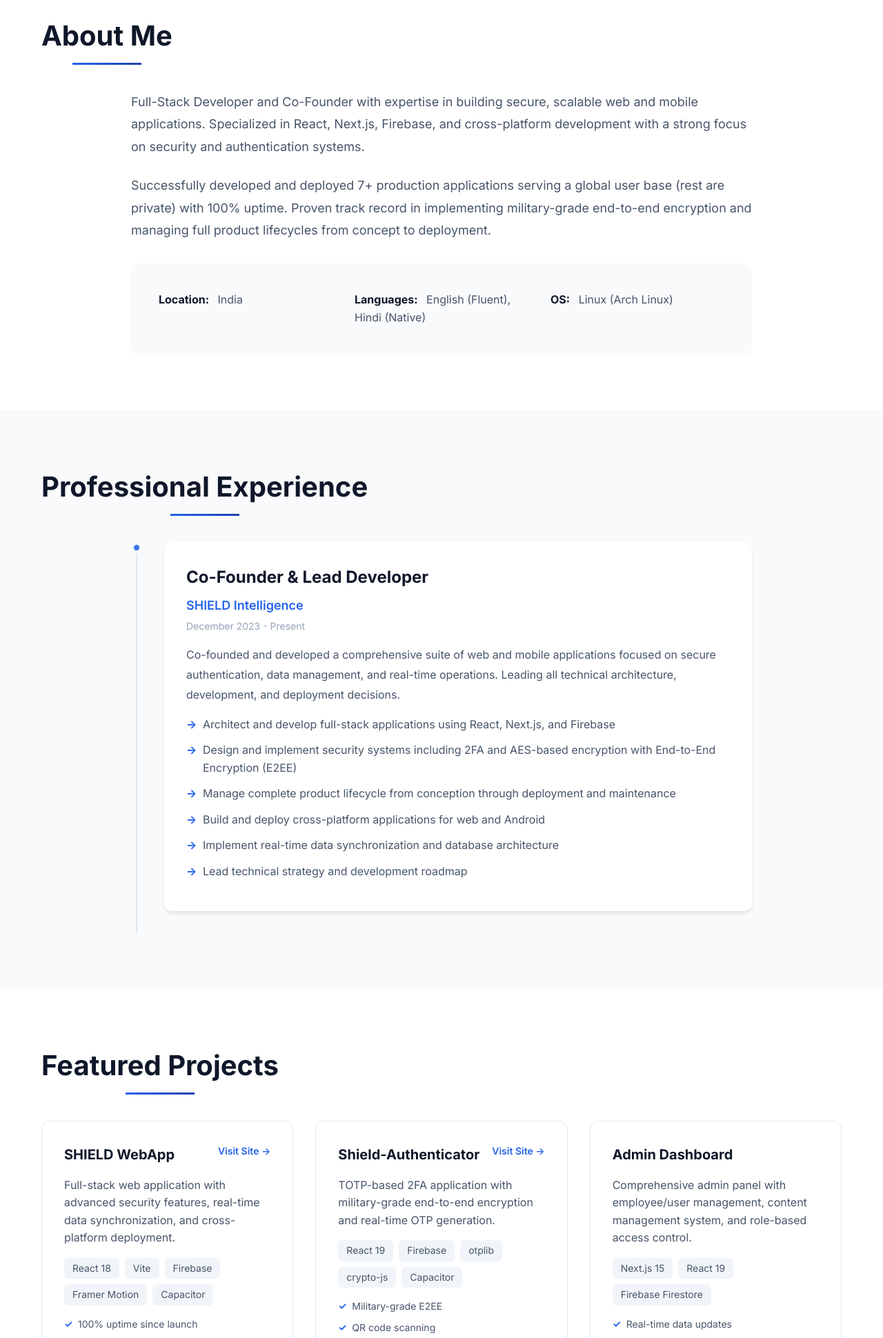
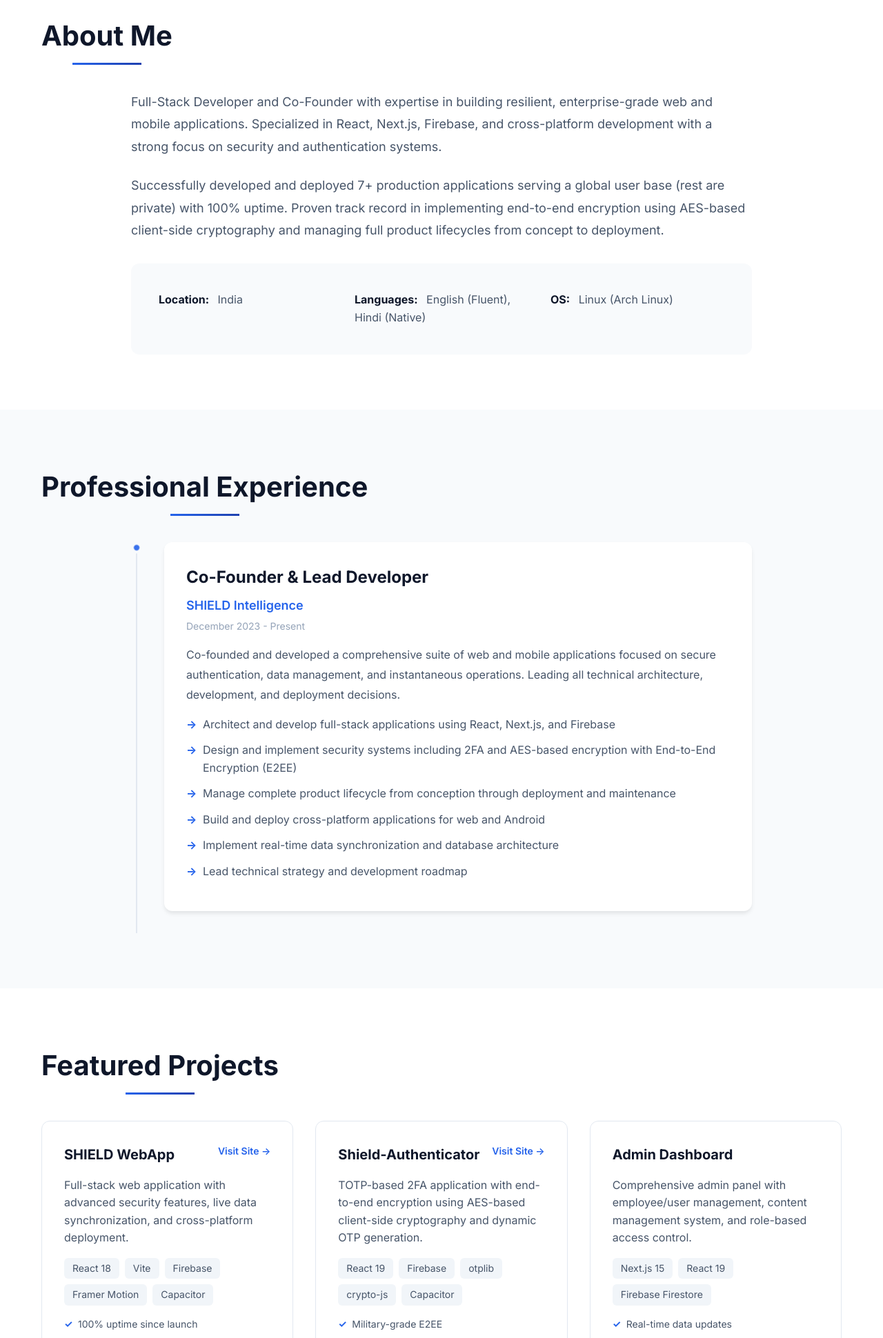
Before and after one commit to reyanshrajmishra/CV, a plain HTML site: page Reyansh/index.html in a window 1280 px wide. Shown: the part 860-2800 px from the top of the page at 69% size. Drawn offline with Linux system fonts and the light colour scheme.

Commit message:
fix: Enhance clarity and precision in professional summary and project descriptions

```diff
--- a/Reyansh/index.html
+++ b/Reyansh/index.html
@@ -49,7 +49,7 @@
         <div class="hero-content">
           <h1 class="hero-title">Full-Stack Developer & Co-Founder</h1>
           <p class="hero-subtitle">
-            Building secure, scalable web and mobile applications with React,
+            Creating robust, high-performance web and mobile applications with React,
             Next.js, and Firebase
           </p>
           <div class="hero-stats">
@@ -82,14 +82,14 @@
           <div class="about-text">
             <p>
               Full-Stack Developer and Co-Founder with expertise in building
-              secure, scalable web and mobile applications. Specialized in
+              resilient, enterprise-grade web and mobile applications. Specialized in
               React, Next.js, Firebase, and cross-platform development with a
               strong focus on security and authentication systems.
             </p>
             <p>
               Successfully developed and deployed 7+ production applications
               serving a global user base (rest are private) with 100% uptime. Proven track record
-              in implementing military-grade end-to-end encryption and managing full product
+              in implementing end-to-end encryption using AES-based client-side cryptography and managing full product
               lifecycles from concept to deployment.
             </p>
             <div class="about-info">
@@ -122,7 +122,7 @@
               <p>
                 Co-founded and developed a comprehensive suite of web and mobile
                 applications focused on secure authentication, data management,
-                and real-time operations. Leading all technical architecture,
+                and instantaneous operations. Leading all technical architecture,
                 development, and deployment decisions.
               </p>
               <ul class="responsibilities">
@@ -172,7 +172,7 @@
             </div>
             <p class="project-description">
               Full-stack web application with advanced security features,
-              real-time data synchronization, and cross-platform deployment.
+              live data synchronization, and cross-platform deployment.
             </p>
             <div class="project-tech">
               <span class="tech-tag">React 18</span>
@@ -200,8 +200,8 @@
               >
             </div>
             <p class="project-description">
-              TOTP-based 2FA application with military-grade end-to-end encryption and
-              real-time OTP generation.
+              TOTP-based 2FA application with end-to-end encryption using AES-based client-side cryptography and
+              dynamic OTP generation.
             </p>
             <div class="project-tech">
               <span class="tech-tag">React 19</span>
@@ -496,6 +496,11 @@
         </div>
       </div>
     </section>
+
+    <footer style="text-align: center; padding: 20px; font-size: 0.8rem; color: #666;">
+      <p>*uptime measured via netlify</p>
+    </footer>
+
     <script src="script.js"></script>
   </body>
 </html>
```
Also changed, not shown: 1 other file.
